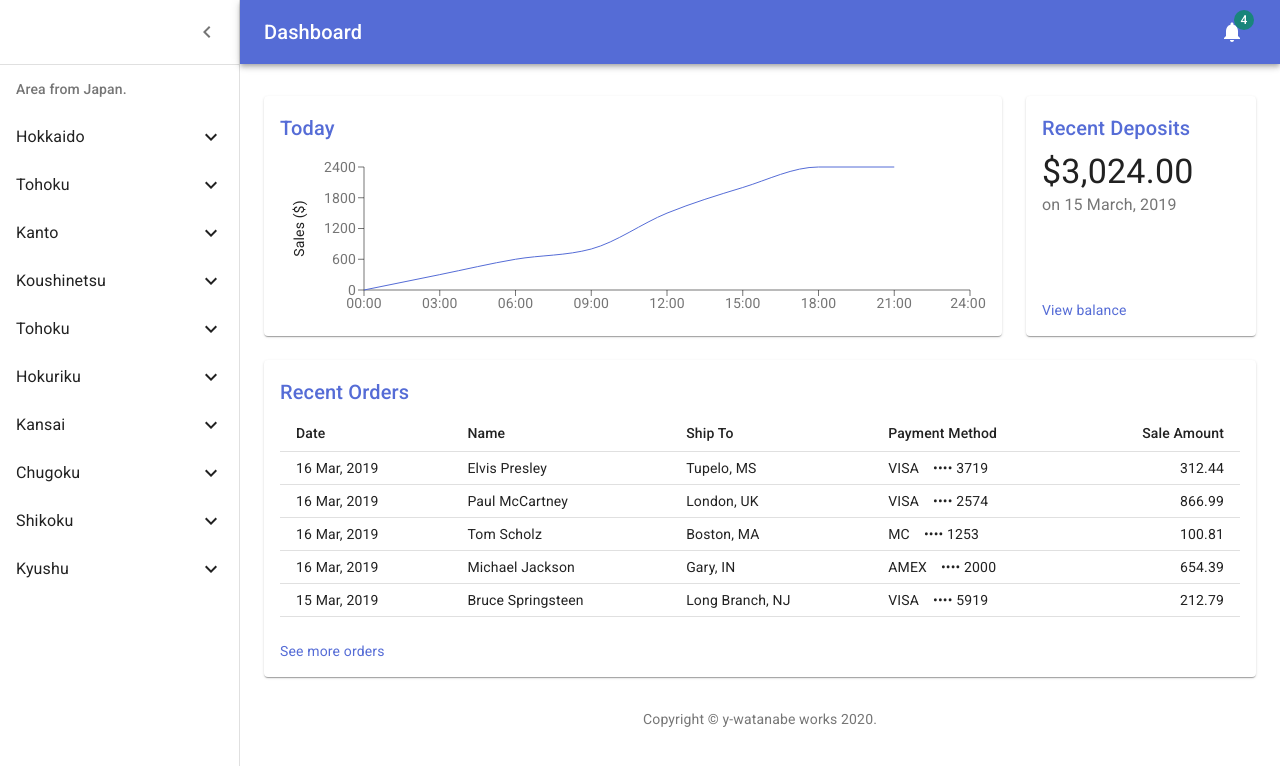
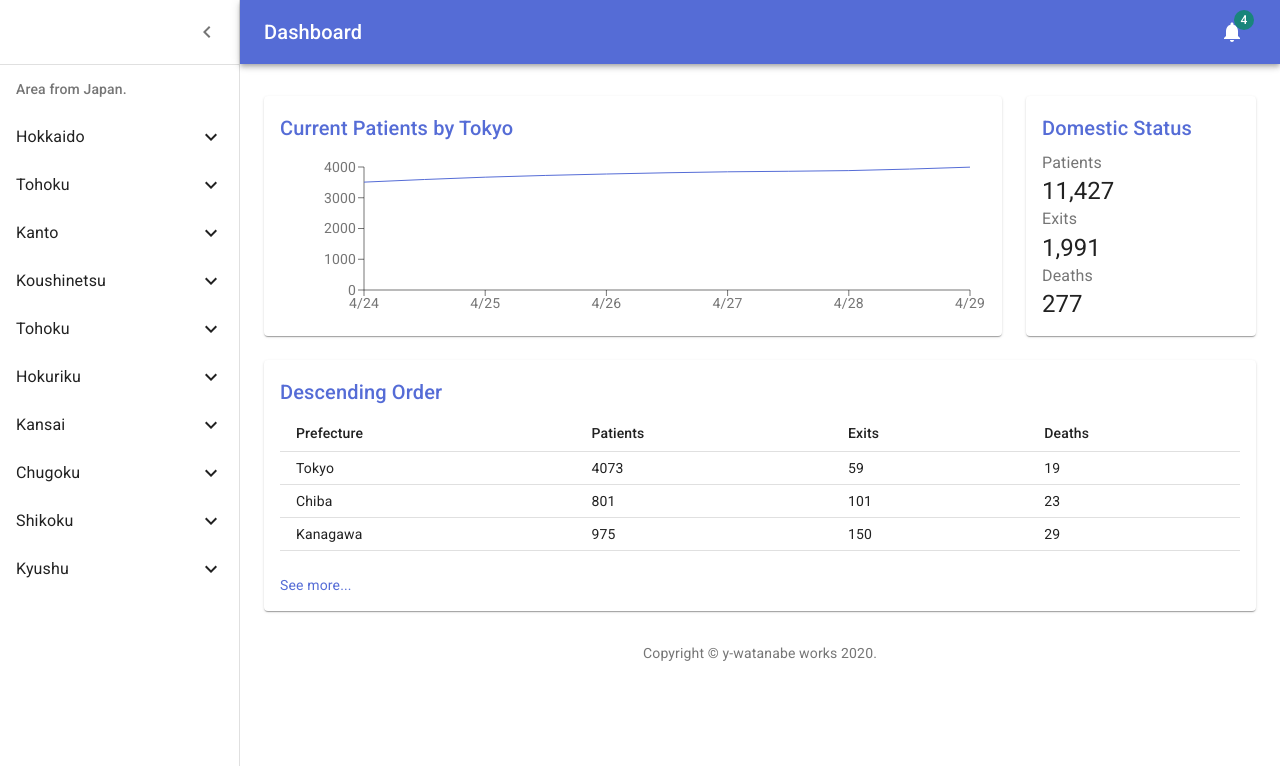
Before and after one commit to y-watanabe-mit/work-fe, a React (Create React App) app: page / in a window 1280 px wide. Shown: the top 766 px of the page. Built offline with nearby package versions, Linux system fonts and the light colour scheme.

Commit message:
デザインはこんな感じで

```diff
--- a/src/Dashboard.js
+++ b/src/Dashboard.js
@@ -243,7 +243,7 @@ export default function Dashboard() {
             {/* Chart */}
             <Grid item xs={12} md={8} lg={9}>
               <Paper className={fixedHeightPaper}>
-                <Chart />
+                <Chart name="Tokyo" />
               </Paper>
             </Grid>
             {/* Recent Deposits */}
--- a/src/components/Chart.js
+++ b/src/components/Chart.js
@@ -9,23 +9,20 @@ function createData(time, amount) {
 }
 
 const data = [
-  createData('00:00', 0),
-  createData('03:00', 300),
-  createData('06:00', 600),
-  createData('09:00', 800),
-  createData('12:00', 1500),
-  createData('15:00', 2000),
-  createData('18:00', 2400),
-  createData('21:00', 2400),
-  createData('24:00', undefined),
+  createData('4/24', 3508),
+  createData('4/25', 3669),
+  createData('4/26', 3772),
+  createData('4/27', 3844),
+  createData('4/28', 3883),
+  createData('4/29', 3995),
 ];
 
-export default function Chart() {
+export default function Chart(props) {
   const theme = useTheme();
 
   return (
     <React.Fragment>
-      <Title>Today</Title>
+      <Title>Current Patients by {props.name}</Title>
       <ResponsiveContainer>
         <LineChart
           data={data}
@@ -38,13 +35,12 @@ export default function Chart() {
         >
           <XAxis dataKey="time" stroke={theme.palette.text.secondary} />
           <YAxis stroke={theme.palette.text.secondary}>
-            <Label
+            {/* <Label
               angle={270}
               position="left"
               style={{ textAnchor: 'middle', fill: theme.palette.text.primary }}
             >
-              Sales ($)
-            </Label>
+            </Label> */}
           </YAxis>
           <Line type="monotone" dataKey="amount" stroke={theme.palette.primary.main} dot={false} />
         </LineChart>
--- a/src/components/Deposits.js
+++ b/src/components/Deposits.js
@@ -18,18 +18,25 @@ export default function Deposits() {
   const classes = useStyles();
   return (
     <React.Fragment>
-      <Title>Recent Deposits</Title>
-      <Typography component="p" variant="h4">
-        $3,024.00
+      <Title>Domestic Status</Title>
+      <Typography color="textSecondary" className={classes.depositContext}>
+        Patients
+      </Typography>
+      <Typography component="p" variant="h5">
+        11,427
       </Typography>
       <Typography color="textSecondary" className={classes.depositContext}>
-        on 15 March, 2019
+        Exits
       </Typography>
-      <div>
-        <Link color="primary" href="#" onClick={preventDefault}>
-          View balance
-        </Link>
-      </div>
+      <Typography component="p" variant="h5">
+        1,991
+      </Typography>
+      <Typography color="textSecondary" className={classes.depositContext}>
+        Deaths
+      </Typography>
+      <Typography component="p" variant="h5">
+        277
+      </Typography>
     </React.Fragment>
   );
 }
--- a/src/components/Orders.js
+++ b/src/components/Orders.js
@@ -9,16 +9,14 @@ import TableRow from '@material-ui/core/TableRow';
 import Title from './Title';
 
 // Generate Order Data
-function createData(id, date, name, shipTo, paymentMethod, amount) {
-  return { id, date, name, shipTo, paymentMethod, amount };
+function createData(id, name, npatients, nexits, ndeaths) {
+  return { id, name, npatients, nexits, ndeaths };
 }
 
 const rows = [
-  createData(0, '16 Mar, 2019', 'Elvis Presley', 'Tupelo, MS', 'VISA ⠀•••• 3719', 312.44),
-  createData(1, '16 Mar, 2019', 'Paul McCartney', 'London, UK', 'VISA ⠀•••• 2574', 866.99),
-  createData(2, '16 Mar, 2019', 'Tom Scholz', 'Boston, MA', 'MC ⠀•••• 1253', 100.81),
-  createData(3, '16 Mar, 2019', 'Michael Jackson', 'Gary, IN', 'AMEX ⠀•••• 2000', 654.39),
-  createData(4, '15 Mar, 2019', 'Bruce Springsteen', 'Long Branch, NJ', 'VISA ⠀•••• 5919', 212.79),
+  createData(0, 'Tokyo', 4073, 59, 19),
+  createData(1, 'Chiba', 801, 101, 23),
+  createData(2, 'Kanagawa', 975, 150, 29),
 ];
 
 function preventDefault(event) {
@@ -35,32 +33,30 @@ export default function Orders() {
   const classes = useStyles();
   return (
     <React.Fragment>
-      <Title>Recent Orders</Title>
+      <Title>Descending Order</Title>
       <Table size="small">
         <TableHead>
           <TableRow>
-            <TableCell>Date</TableCell>
-            <TableCell>Name</TableCell>
-            <TableCell>Ship To</TableCell>
-            <TableCell>Payment Method</TableCell>
-            <TableCell align="right">Sale Amount</TableCell>
+            <TableCell>Prefecture</TableCell>
+            <TableCell>Patients</TableCell>
+            <TableCell>Exits</TableCell>
+            <TableCell>Deaths</TableCell>
           </TableRow>
         </TableHead>
         <TableBody>
           {rows.map((row) => (
             <TableRow key={row.id}>
-              <TableCell>{row.date}</TableCell>
               <TableCell>{row.name}</TableCell>
-              <TableCell>{row.shipTo}</TableCell>
-              <TableCell>{row.paymentMethod}</TableCell>
-              <TableCell align="right">{row.amount}</TableCell>
+              <TableCell>{row.npatients}</TableCell>
+              <TableCell>{row.nexits}</TableCell>
+              <TableCell>{row.ndeaths}</TableCell>
             </TableRow>
           ))}
         </TableBody>
       </Table>
       <div className={classes.seeMore}>
         <Link color="primary" href="#" onClick={preventDefault}>
-          See more orders
+          See more...
         </Link>
       </div>
     </React.Fragment>
```
